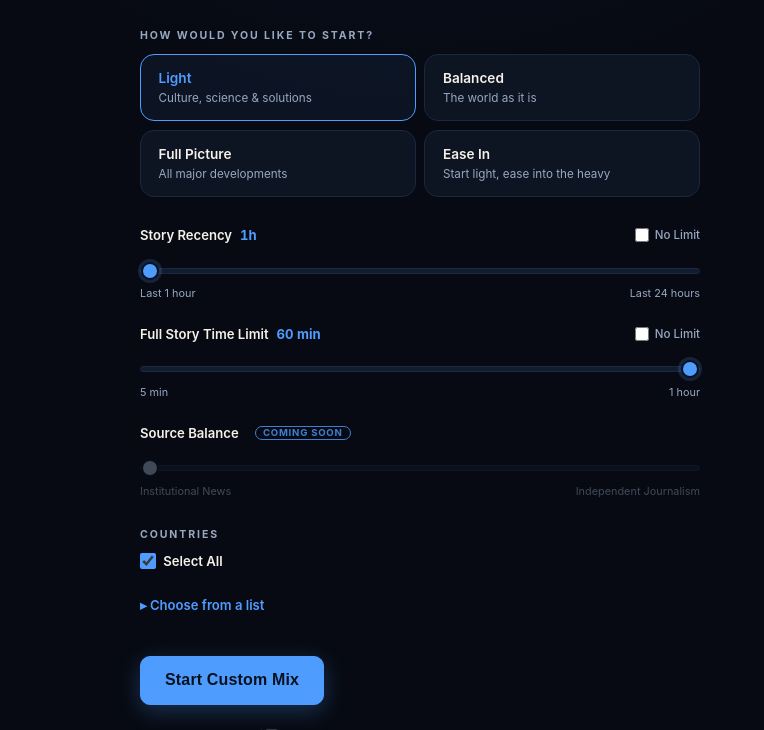
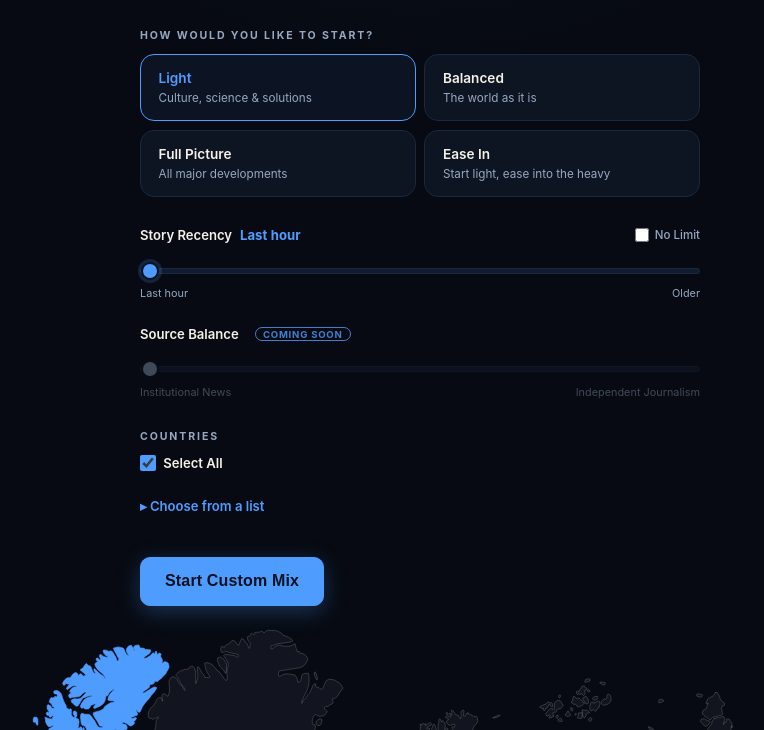
Before and after one commit to drewmstep/ternradio, a Flask app: page / in a window 1280 px wide, after a click on "Custom Start Radio". Shown: the part 723-1453 px from the top of the page, without its empty margins (220-984 px from the left). Run offline with Flask 3, Linux system fonts and the light colour scheme.

Commit message:
Playlist 24h time + local TZ; exponential Story Recency; drop Full Story Time Limit
- Published times now 24-hour with the listener's local time zone (e.g.
  "12 Jun, 14:00 GMT+1") in the playlist and Now Playing.
- Story Recency is an exponential window: Last hour / 6h / 24h / 1 week /
  This month / Older.
- Remove the Full Story Time Limit slider.

Co-Authored-By: Claude Opus 4.8 <noreply@anthropic.com>

```diff
--- a/static/player.js
+++ b/static/player.js
@@ -174,13 +174,15 @@ function langLabel(code, short) {
     return LANG_LABELS[code] || (code || '').toUpperCase();
 }
 
-// "11 Jun, 14:00" style date+time for when a story was published.
+// "11 Jun, 14:00 GMT+1" — 24-hour time + the listener's local time zone.
 function formatPublished(iso) {
     if (!iso) return '';
     const d = new Date(iso);
     if (isNaN(d.getTime())) return '';
     return d.toLocaleString(undefined, {
-        day: 'numeric', month: 'short', hour: '2-digit', minute: '2-digit',
+        day: 'numeric', month: 'short',
+        hour: '2-digit', minute: '2-digit', hour12: false,
+        timeZoneName: 'short',
     });
 }
 
@@ -1108,15 +1110,11 @@ function initSlider(id, opts) {
 // the AI picks the exact length (see GIST_MAX_SEC + the gist prompt).
 // Source Balance is disabled (Coming Soon); init is harmless.
 const balanceSlider = initSlider('sliderBalance', {});
-// Story Recency: Last 1h (default, left) … Last 24h. Visual for now.
+// Story Recency: exponential window (Last hour … Older). Visual for now.
+const RECENCY_LABELS = ['Last hour', '6 hours', '24 hours', '1 week', 'This month', 'Older'];
 const recencySlider = initSlider('sliderRecency', {
     valueId: 'recencyValue',
-    valueFmt: (v) => `${v}h`,
-});
-// Full Story Max Length: 5 min … 60 min (default, right = no practical limit). Visual.
-const fullMaxSlider = initSlider('sliderFullMax', {
-    valueId: 'fullMaxValue',
-    valueFmt: (v) => `${v} min`,
+    valueFmt: (v) => RECENCY_LABELS[v] || '',
 });
 
 // A checkbox that greys out + disables its slider (No Headlines / No Limit).
@@ -1133,11 +1131,9 @@ function wireSliderToggle(checkboxId, rowId, sliderId) {
     apply();   // set correct state on initial load (all unchecked → active)
 }
 wireSliderToggle('noRecencyLimit',   'rowRecency', 'sliderRecency');
-wireSliderToggle('noFullStoryLimit', 'rowFullMax', 'sliderFullMax');
 
 // Reposition slider tooltips if the viewport changes (percentages depend on width).
 window.addEventListener('resize', () => {
     balanceSlider && balanceSlider.render();
     recencySlider && recencySlider.render();
-    fullMaxSlider && fullMaxSlider.render();
 });
--- a/templates/index.html
+++ b/templates/index.html
@@ -101,36 +101,19 @@
                 <!-- News Brief length is no longer a setting: briefs are always under
                      60s and the AI picks the exact length per clip. -->
 
-                <!-- Story Recency.
-                     Behavior: When playlist exhausts stories within the selected
-                     recency window, automatically expand to pull older stories until
-                     new content becomes available. -->
+                <!-- Story Recency — exponential scale: how far back the mix will reach.
+                     Behavior: start with the newest stories; as the playlist continues
+                     it expands to older stories within this window. -->
                 <div class="slider-row compact" id="rowRecency">
                     <div class="slider-label">
-                        Story Recency <span class="slider-value" id="recencyValue">1h</span>
+                        Story Recency <span class="slider-value" id="recencyValue">Last hour</span>
                         <label class="slider-toggle"><input type="checkbox" id="noRecencyLimit"> No Limit</label>
                     </div>
                     <div class="slider-wrap">
                         <input type="range" class="slider" id="sliderRecency"
-                               min="1" max="24" step="1" value="1" aria-label="Story recency in hours">
+                               min="0" max="5" step="1" value="0" aria-label="Story recency window">
                     </div>
-                    <div class="slider-ends"><span>Last 1 hour</span><span>Last 24 hours</span></div>
-                </div>
-
-                <!-- Full Story Max Length.
-                     Behavior: Only stories whose full audio duration is LESS THAN OR
-                     EQUAL TO the selected max length are eligible to be queued as full
-                     stories. Headlines from any length story are still allowed. -->
-                <div class="slider-row compact" id="rowFullMax">
-                    <div class="slider-label">
-                        Full Story Time Limit <span class="slider-value" id="fullMaxValue">60 min</span>
-                        <label class="slider-toggle"><input type="checkbox" id="noFullStoryLimit"> No Limit</label>
-                    </div>
-                    <div class="slider-wrap">
-                        <input type="range" class="slider" id="sliderFullMax"
-                               min="5" max="60" step="5" value="60" aria-label="Full story max length in minutes">
-                    </div>
-                    <div class="slider-ends"><span>5 min</span><span>1 hour</span></div>
+                    <div class="slider-ends"><span>Last hour</span><span>Older</span></div>
                 </div>
 
                 <!-- Source Balance — disabled (Coming Soon); placed last since it's
```
